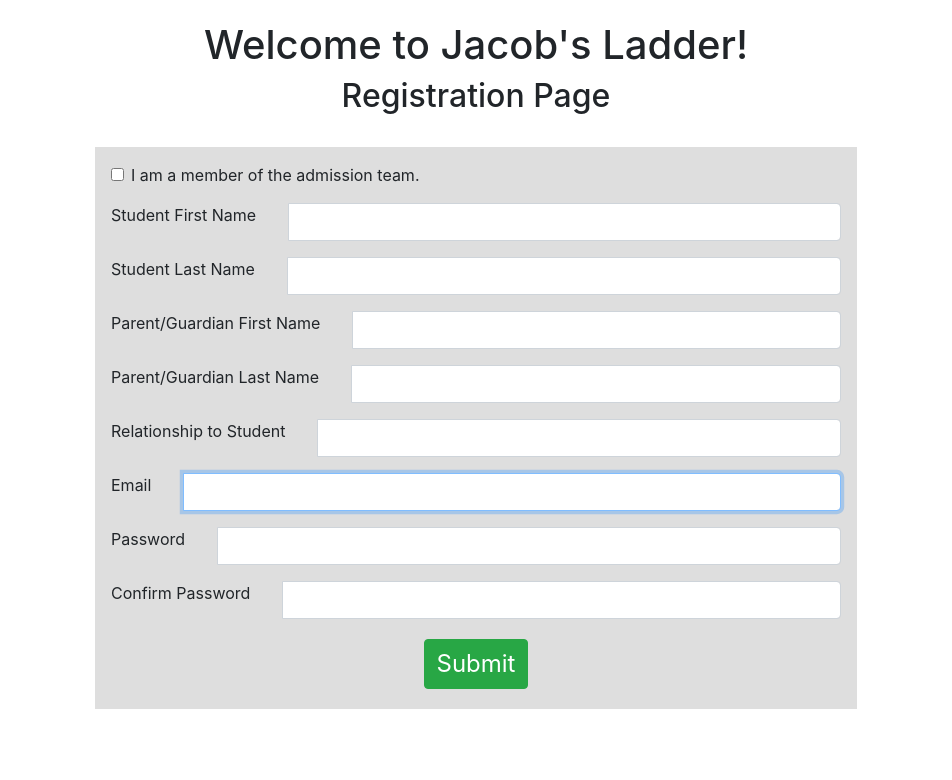
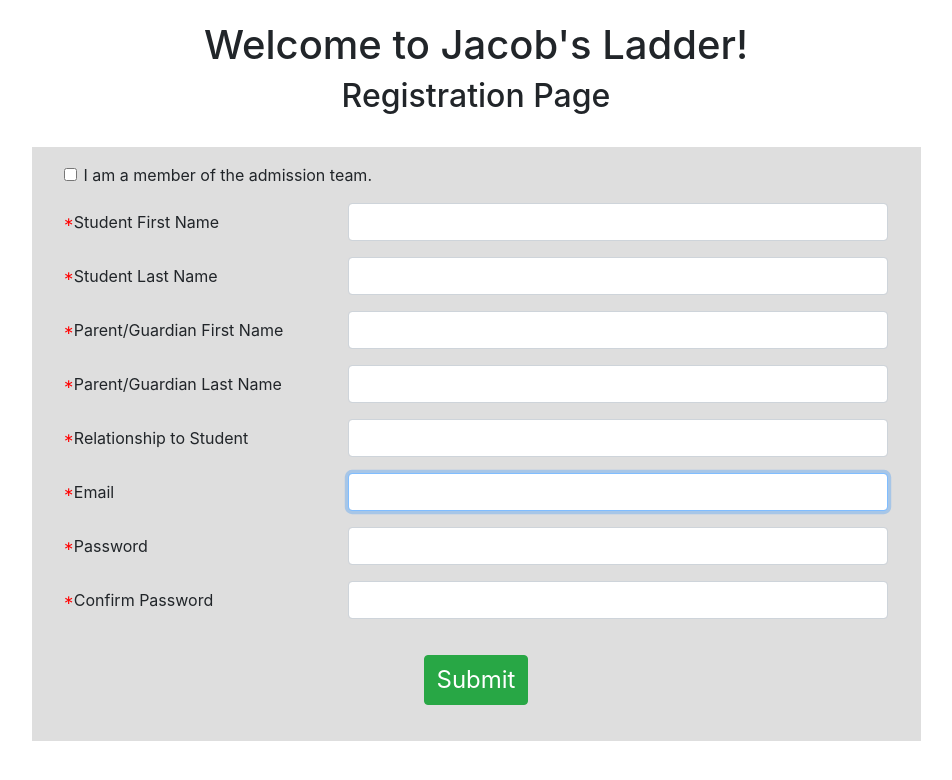
Before and after one commit to JacobsLadderIntake/FrontEndReact, a React (Create React App) app: page /register in a window 1280 px wide. Shown: the top 780 px of the page, without its empty margins (164-1116 px from the left). Built offline with nearby package versions, Linux system fonts and the light colour scheme.

Commit message:
fixed style of registration page, added confirmation code feature

```diff
--- a/package.json
+++ b/package.json
@@ -13,7 +13,7 @@
     "react-dom": "^16.7.0",
     "react-router-dom": "^4.3.1",
     "react-scripts": "^2.1.3",
-    "react-table": "^6.8.6",
+    "react-table": "^6.9.0",
     "reactstrap": "^7.1.0"
   },
   "scripts": {
--- a/src/Register.js
+++ b/src/Register.js
@@ -1,13 +1,13 @@
-import React, { Component } from 'react';
+import React, {Component} from 'react';
 import ReactDOM from 'react-dom'
 import './register.css'
 
 
 import {
     Alert,
+    Col,
     Button,
     FormGroup,
-  InputGroup,
     Input,
     Label
 } from "reactstrap";
@@ -20,6 +20,7 @@ class Register extends Component {
         this.state = {
 //      isLoading: false,
             errors: [],
+            errorNumber: 0,
             studentFirstName: "",
             studentLastName: "",
             parentFirstName: "",
@@ -28,54 +29,53 @@ class Register extends Component {
             password: "",
             confirmPassword: "",
             confirmationCode: "",
-      firstName:"",
-      lastName:"",
+            firstName: "",
+            lastName: "",
             newUser: null,
-      isAdminChecked:false,
-      startsHidden:true
+            isAdminChecked: false,
+            startsHidden: true,
+            codeSubmitted: false
         };
-    this.handleSubmit = this.handleSubmit.bind(this);
-
+        this.handleChange = this.handleChange.bind(this, false);
+        this.goBack = this.goBack.bind(this)
     }
 
-handleSubmit(e) {
-    e.preventDefault();
+    goBack(event) {
+        window.location.reload()
+    }
+
+    handleChange(e, submitdButtonHit) {
 
         const studentFirstName = ReactDOM.findDOMNode(this.studentFirstName).value;
         const studentLastName = ReactDOM.findDOMNode(this.studentLastName).value;
         const parentFirstName = ReactDOM.findDOMNode(this.parentFirstName).value;
         const parentLastName = ReactDOM.findDOMNode(this.parentLastName).value;
+        const relationship = ReactDOM.findDOMNode(this.relationship).value;
         const password = ReactDOM.findDOMNode(this.password).value;
         const confirmPassword = ReactDOM.findDOMNode(this.confirmPassword).value;
-    const relationship = ReactDOM.findDOMNode(this.relationship).value;
         const email = ReactDOM.findDOMNode(this.email).value;
         const firstName = ReactDOM.findDOMNode(this.firstName).value;
         const lastName = ReactDOM.findDOMNode(this.lastName).value;
 
 
+        if (submitdButtonHit) {
+            console.log("yo yo yo")
+            this.validate(studentFirstName, studentLastName, parentFirstName, parentLastName, relationship, password, confirmPassword, email, firstName, lastName);
+        }
 
-
-    const errors = this.validate(studentFirstName, studentLastName, parentFirstName,parentLastName,relationship,password,confirmPassword,email,firstName,lastName);
-    if (errors.length > 0) {
-      this.setState({ errors });
-      return;
-    } else {
-        console.log("sup")
-    this.props.history.push("/adminhome")    }
 
         // submit the data...
     }
 
 
-  validate(studentFirstName, studentLastName, parentFirstName,parentLastName,password,confirmPassword,relationship,email,firstName,lastName) {
+    validate(studentFirstName, studentLastName, parentFirstName, parentLastName, relationship, password, confirmPassword, email, firstName, lastName) {
         // we are going to store errors for all fields
         // in a signle array
         const errors = [];
         console.log("help")
-    if(!this.state.isAdminChecked) {
+        if (!this.state.isAdminChecked) {
             if (studentFirstName.length === 0) {
                 errors.push("Student First Name can't be empty");
-            console.log("why")
             }
             if (studentLastName.length === 0) {
                 errors.push("Student Last Name can't be empty");
@@ -88,6 +88,8 @@ handleSubmit(e) {
             }
             if (relationship.length === 0) {
                 errors.push("Relationship with student can't be empty");
+                console.log("why")
+
             }
         } else {
             if (firstName.length === 0) {
@@ -112,85 +114,96 @@ handleSubmit(e) {
             errors.push("Passwords do not match");
         }
 
-//    if (email.length < 5) {
-//      errors.push("Email should be at least 5 charcters long");
-//    }
-//    if (email.split("").filter(x => x === "@").length !== 1) {
-//      errors.push("Email should contain a @");
-//    }
-//    if (email.indexOf(".") === -1) {
-//      errors.push("Email should contain at least one dot");
-//    }
+        if (email.length < 5 && email.length !== 0) {
+            errors.push("Email should be at least 5 characters long");
+        }
+        if (email.split("").filter(x => x === "@").length !== 1 && email.length !== 0) {
+            errors.push("Email should contain a @");
+        }
+        if (email.indexOf(".") === -1 && email.length !== 0) {
+            errors.push("Email should contain at least one dot");
+        }
+        console.log(errors.length)
+        this.setState({errors})
 
-
-
-    return errors;
     }
 
 
     validateConfirmationForm() {
-    return this.state.confirmationCode.length > 0;
+        console.log("hey")
+        const confirmationCode = ReactDOM.findDOMNode(this.confirmationCode).value;
+
+        if(confirmationCode ==1234) {
+            console.log("success")
+            this.setState({codeSubmitted:true})
+        } else {
+            console.log(confirmationCode)
+        }
     }
 
-  handleChange (event){
-    let change = {}
-    change[event.target.id] = event.target.value
-    this.setState(change)
+    handleChangeConfirmationCode(e) {
 
+        const code = ReactDOM.findDOMNode(this.confirmationCode).value;
     }
+
     toggle() {
         this.setState({
             isAdminChecked: !this.state.isAdminChecked,
-  			startsHidden:!this.state.startsHidden
+            startsHidden: !this.state.startsHidden
         });
+        if (!this.state.isAdminChecked) {
+            this.renderConfirmationForm()
+            console.log("confirm")
+        }
+        this.setState({errors: []})
     }
 
 
-//  handleSubmit = async event => {
-//    event.preventDefault();
-//
-//    this.setState({ isLoading: true });
-//
-//    this.setState({ newUser: "test" });
-//
-//    this.setState({ isLoading: false });
-//  }
+    handleSubmit = async event => {
+        event.preventDefault();
+        this.handleChange(event, true)
+        if (this.state.errors.length === 0 && this.state.isAdminChecked) {
+            this.props.history.push("/adminhome")
+        } else (
+            this.props.history.push("/parenthome")
+        )
+    }
 
-//  handleConfirmationSubmit = async event => {
-//    event.preventDefault();
-//
-//    this.setState({ isLoading: true });
-//  }
 
-//  renderConfirmationForm() {
-//    return (
-//        <div>
-//        <InputGroup id="confirmationCode">
-//          <Label>Confirmation Code</Label>
-//          <Input
-//            autoFocus
-//            type="tel"
-//            value={this.state.confirmationCode}
-//            onChange={event => this.handleChange(event)}
-//          />
-//          <FormFeedback>Please check your email for the code.</FormFeedback>
-//        </InputGroup>
-//        <Button
-//          disabled={!this.validateConfirmationForm()}
-//          type="submit"
-////          isLoading={this.state.isLoading}
-//          text="Verify"
-//          loadingText="Verifying…"
-//        />
-//        </div>
-//
-//    );
-//  }
+    renderConfirmationForm() {
+        return (
+            <div>
+                <FormGroup id="confirmationCode">
+                    <Label>Confirmation Code</Label>
+                    <Input
+                        autoFocus
+                        type="tel"
+                        value={this.state.id}
+                        ref={confirmationCode => (this.confirmationCode = confirmationCode)}
+                        onChange={this.handleChangeConfirmationCode.bind(this)}
+                    />
+                </FormGroup>
+                <Button
+                    color={"warning"}
+                    className={"confirmationCodeButton"}
+                    type="submit"
+                    onClick={this.goBack.bind(this)}
+                > Back </Button>
+                <Button
+                    color={"success"}
+                    className={"confirmationCodeButton"}
+                    onClick={this.validateConfirmationForm.bind(this)}
+                > Submit </Button>
+
+            </div>
+
+        );
+    }
 
     renderForm() {
-  const { errors } = this.state;
+        const {errors} = this.state;
         var isAdminChecked = {
-  			display: this.state.isAdminChecked ? "none" : "flex"
+            display: this.state.isAdminChecked ? "none" : "flex",
         };
         var startsHidden = {
             display: this.state.startsHidden ? "none" : "flex"
@@ -203,114 +216,136 @@ handleSubmit(e) {
                     <h1> Welcome to Jacob's Ladder!</h1>
                     <h2>Registration Page </h2>
                 </div>
-        <div className = "question-fields">
+                <div className="question-fields">
                     {errors.map(error => (
-                        <Alert color = "warning" key={error}>Error: {error}</Alert>
+                        <Alert color="warning" key={error}>Error: {error}</Alert>
                     ))}
                     <FormGroup check>
-                  <Label check onChange={this.toggle.bind(this)}>
-                    <Input type="checkbox" />{' '}
+                        <Label check onChange={this.toggle.bind(this)} >
+                            <Input checked={this.state.isAdminChecked} type="checkbox"/>
                             I am a member of the admission team.
                         </Label>
                     </FormGroup>
-        <InputGroup id="studentFirstName" style={ isAdminChecked }>
-          <Label>Student First Name</Label>
+                    <FormGroup row id="studentFirstName" style={isAdminChecked}>
+                        <Label className="control-label required" sm={4}>Student First Name</Label>
+                        <Col sm={8}>
+
                             <Input
                                 autoFocus
                                 type="text"
                                 ref={studentFirstName => (this.studentFirstName = studentFirstName)}
                                 value={this.state.id}
-            onChange={this.handleChange.bind(this)}
+                                onChange={this.handleChange.bind(this, false)}
                             />
-        </InputGroup>
-        <InputGroup id="studentLastName"style={ isAdminChecked }>
-            <Label>Student Last Name</Label>
+                        </Col>
+                    </FormGroup>
+                    <FormGroup row id="studentLastName" style={isAdminChecked}>
+                        <Label className="control-label required" sm={4}>Student Last Name</Label>
+                        <Col sm={8}>
                             <Input
                                 ref={studentLastName => (this.studentLastName = studentLastName)}
                                 autoFocus
                                 type="text"
                                 value={this.state.id}
-                onChange={this.handleChange.bind(this)}
+                                onChange={this.handleChange.bind(this, false)}
                             />
-        </InputGroup>
-        <InputGroup id="parentFirstName" style={ isAdminChecked}>
-            <Label>Parent/Guardian First Name</Label>
+                        </Col>
+                    </FormGroup>
+                    <FormGroup row id="parentFirstName" style={isAdminChecked}>
+                        <Label className="control-label required" sm={4}>Parent/Guardian First Name</Label>
+                        <Col sm={8}>
                             <Input
                                 autoFocus
                                 ref={parentFirstName => (this.parentFirstName = parentFirstName)}
                                 type="text"
                                 value={this.state.id}
-                onChange={event => this.handleChange(event)}
+                                onChange={event => this.handleChange.bind(this, false)}
                             />
-        </InputGroup>
-        <InputGroup id="parentLastName" style={ isAdminChecked }>
-        <Label>Parent/Guardian Last Name</Label>
+                        </Col>
+                    </FormGroup>
+                    <FormGroup id="parentLastName" row style={isAdminChecked}>
+                        <Label className="control-label required" sm={4}>Parent/Guardian Last Name</Label>
+                        <Col sm={8}>
                             <Input
                                 autoFocus
                                 ref={parentLastName => (this.parentLastName = parentLastName)}
                                 type="text"
                                 value={this.state.id}
-                onChange={event => this.handleChange(event)}
+                                onChange={event => this.handleChange.bind(this, false)}
                             />
-        </InputGroup>
-        <InputGroup id="firstName" style = {startsHidden}>
-            <Label>First Name</Label>
+                        </Col>
+                    </FormGroup>
+                    <FormGroup id="firstName" row style={startsHidden}>
+                        <Label className="control-label required" sm={4}>First Name</Label>
+                        <Col sm={8}>
                             <Input
                                 autoFocus
                                 ref={firstName => (this.firstName = firstName)}
                                 type="text"
                                 value={this.state.id}
-            onChange={event => this.handleChange(event)}
+                                onChange={event => this.handleChange.bind(this, false)}
                             />
-        </InputGroup>
-        <InputGroup id="lastName" style= {startsHidden}>
-            <Label>Last Name</Label>
+                        </Col>
+                    </FormGroup>
+                    <FormGroup id="lastName" row style={startsHidden}>
+                        <Label className="control-label required" sm={4}>Last Name</Label>
+                        <Col sm={8}>
                             <Input
                                 autoFocus
                                 ref={lastName => (this.lastName = lastName)}
                                 type="text"
                                 value={this.state.id}
-                    onChange={event => this.handleChange(event)}
+                                onChange={event => this.handleChange.bind(this, false)}
                             />
-         </InputGroup>
-         <InputGroup id="relationship" style={ isAdminChecked }>
-         <Label>Relationship to Student</Label>
+                        </Col>
+                    </FormGroup>
+                    <FormGroup id="relationship" row style={isAdminChecked}>
+                        <Label className="control-label required" sm={4}>Relationship to Student</Label>
+                        <Col sm={8}>
                             <Input
                                 autoFocus
                                 ref={relationship => (this.relationship = relationship)}
                                 type="text"
                                 value={this.state.id}
-                onChange={event => this.handleChange(event)}
+                                onChange={event => this.handleChange.bind(this, false)}
                             />
-          </InputGroup>
-          <InputGroup id="email">
-            <Label>Email</Label>
+                        </Col>
+                    </FormGroup>
+                    <FormGroup id="email" row>
+                        <Label className="control-label required" sm={4}>Email</Label>
+                        <Col sm={8}>
                             <Input
                                 autoFocus
                                 ref={email => (this.email = email)}
                                 type="text"
                                 value={this.state.id}
-                onChange={event => this.handleChange(event)}
+                                onChange={event => this.handleChange.bind(this, false)}
                             />
-          </InputGroup>
-        <InputGroup id="password">
-          <Label>Password</Label>
+                        </Col>
+                    </FormGroup>
+                    <FormGroup id="password" row>
+                        <Label className="control-label required" sm={4}>Password</Label>
+                        <Col sm={8}>
                             <Input
                                 value={this.state.id}
                                 ref={password => (this.password = password)}
-            onChange={event => this.handleChange(event)}
+                                onChange={event => this.handleChange.bind(this, false)}
                                 type="password"
                             />
-        </InputGroup>
-        <InputGroup id="confirmPassword">
-          <Label>Confirm Password</Label>
+                        </Col>
+                    </FormGroup>
+                    <FormGroup id="confirmPassword" row>
+                        <Label className="control-label required" sm={4}>Confirm Password</Label>
+                        <Col sm={8}>
                             <Input
                                 ref={confirmPassword => (this.confirmPassword = confirmPassword)}
                                 value={this.state.id}
-            onChange={event => this.handleChange(event)}
+                                onChange={event => this.handleChange.bind(this, false)}
                                 type="password"
+
                             />
-        </InputGroup>
+                        </Col>
+                    </FormGroup>
                     <div className="button-div">
                         <Button
                             onClick={this.validForm}
@@ -328,11 +363,12 @@ handleSubmit(e) {
     render() {
         return (
             <div className="Signup">
-        {this.state.newUser === null
-          ? this.renderForm()
-          : this.renderConfirmationForm()}
+                {this.state.isAdminChecked && !this.state.codeSubmitted
+                    ? this.renderConfirmationForm()
+                    : this.renderForm()}
             </div>
         );
     }
 }
+
 export default Register;
--- a/src/register.css
+++ b/src/register.css
@@ -1,42 +1,59 @@
 .form-control {
-  display: block;
-  margin-top: 1em;
-  margin-bottom: 1em;
-  margin-left: 1em;
-  margin-right: 1em;
+    flex-wrap: nowrap;
 
 }
-label {
-  display: block;
-  margin-top: 1em;
-  margin-bottom: 1em;
-  margin-left: 1em;
-  margin-right: 1em;
 
+/*label {*/
+/*display: block;*/
+/*margin-top: 1em;*/
+/*margin-bottom: 1em;*/
+/*margin-left: 1em;*/
+/*margin-right: 1em;*/
+
+/*}*/
+.form-style {
+    display: block;
 }
-.form-style {
-    display:block;
-}
+
 .button-div {
-    text-align:center;
+    text-align: center;
     padding: 20px 0px;
 }
+
 .btn.submit-button {
 
     font-size: 1.5em;
 }
 
 .registration-page-title {
-    text-align:center;
-    padding-top:1em;
+    text-align: center;
+    padding-top: 1em;
 }
 
 .form-style {
-    margin-left:20%;
-    margin-right:20%;
+    margin-left: 15%;
+    margin-right: 15%;
+}
+
+.form-check {
+    padding-bottom: 1em;
 }
 
 .question-fields {
-    background-color:#DEDEDE;
+    background-color: #DEDEDE;
     margin: 2em 0em;
+    padding: 1em 2em;
 }
+
+.control-label.required:before {
+    content: "*";
+    color: red;
+
+}
+
+.confirmationCodeButton{
+    padding: 1em;
+    margin: 0.5em;
+    height: 3em;
+    width: 6em;
+}
```
Also changed, not shown: 1 other file (tests, documents, lock files or other folders). Lines whose indentation alone changed are shown as unchanged.
